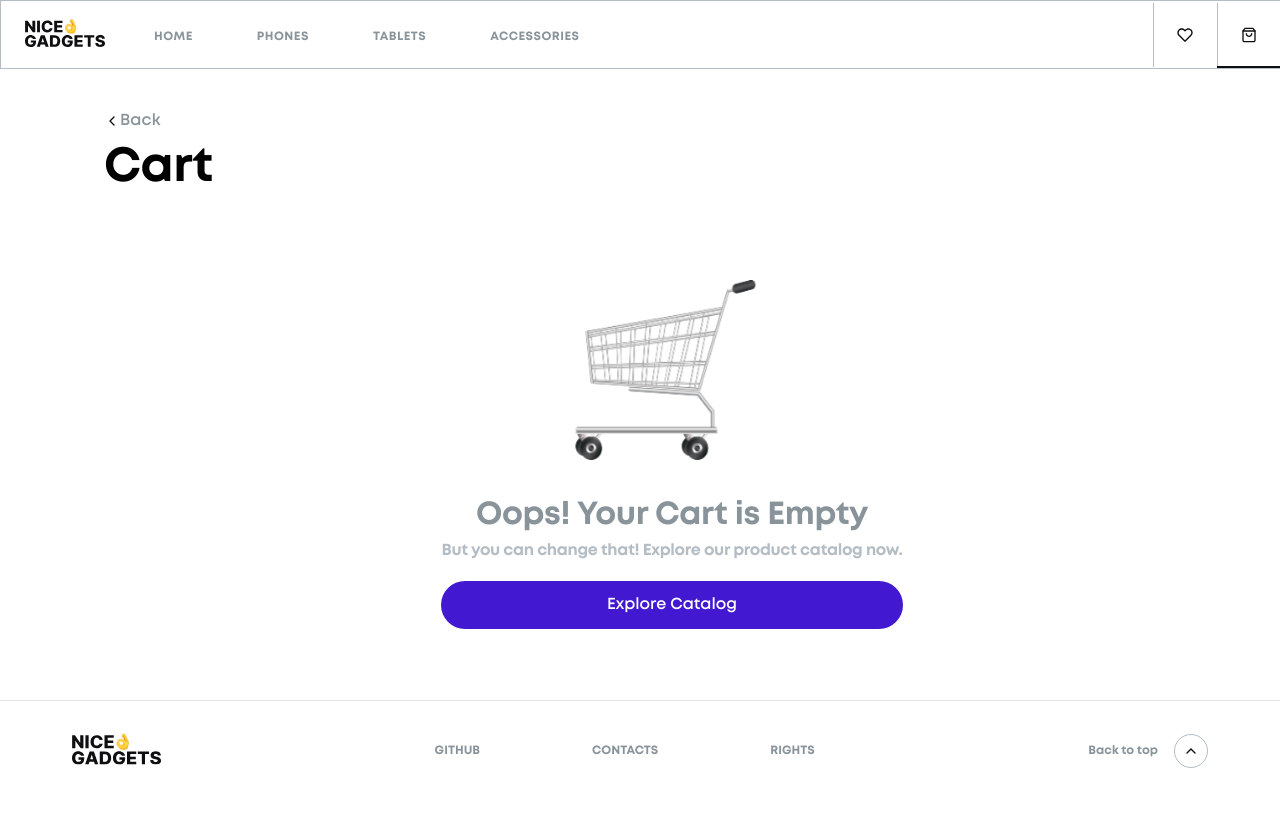
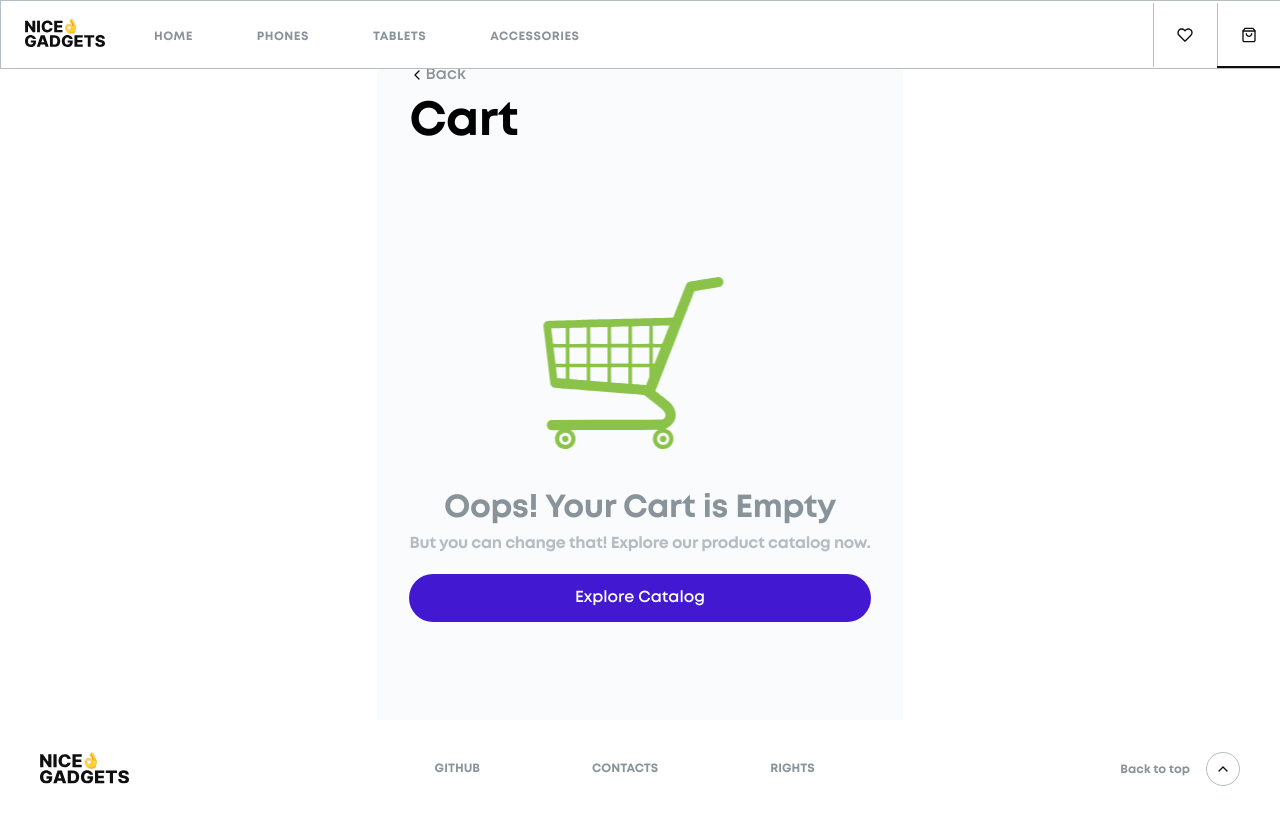
Before and after one commit to fe-aug23-team3/product_catalog, a React (Create React App) app: page /#/cart in a window 1280 px wide. Built offline with nearby package versions, Linux system fonts and the light colour scheme.

Commit message:
Revert "Cart new (#41)"
This reverts commit eadd9258d894043a21a5c83000d30f40971d8170.

```diff
--- a/src/index.tsx
+++ b/src/index.tsx
@@ -2,6 +2,4 @@ import React from 'react';
 import { createRoot } from 'react-dom/client';
 import { Root } from './Root';
 
-document.title = '👌 Nice Gadgets';
-
 createRoot(document.getElementById('root') as HTMLDivElement).render(<Root />);
--- a/src/modules/CartPage/CartPage.module.scss
+++ b/src/modules/CartPage/CartPage.module.scss
@@ -1,29 +1,47 @@
 @import "../../scssStyles/colors";
 @import "../../scssStyles/mixins";
-
-@mixin onBigScreen {
-  @media (min-width: 1200px) {
-    @content;
-  }
-}
 
 .Cart {
   display: flex;
   flex-direction: column;
+  background-color: $hover-bg-color;
+  min-height: 90vh; // temporal 💥!!
 
+  max-width: 1200px;
   margin: 0 auto;
-  padding: 0 32px;
-  padding-top: 110px; // header+40px
-  padding-bottom: 56px;
-  @include onBigScreen{
-    width: 1136px;
-  }
-
+  padding-inline: 32px;
   @include onDesktop {
     padding-inline: 24px;
   }
   @include onTablet {
     padding-inline: 16px;
+  }
+
+  &__linkBack {
+        margin-top: 64px; // temporal 💥!! jast for Cart
+    display: flex;
+    align-items: center;
+    text-decoration: none;
+    margin-bottom: 16px;
+    @include onTablet {
+      font-size: 24px;
+  }
+
+  }
+
+  &__backBtn {
+    font-family: Mont;
+    font-size: 16px;
+    font-style: normal;
+    font-weight: 600;
+    line-height: normal;
+    color: $secondary-color;
+    @include onTablet {
+      font-size: 12px;
+  }
+    &:hover {
+      color: $primary-color;
+    }
   }
 
   &__title {
@@ -33,15 +51,13 @@
     font-weight: 800;
     line-height: 41px;
     letter-spacing: -0.32px;
+    margin-bottom: 32px;
     letter-spacing: -0.48px;
-    margin-bottom: 32px;
-    margin-top: 16px;
+    @include onTablet {
+     font-size: 32px;
+    }
 
-    @include onTablet {
-      font-size: 32px;
-      margin-top: 24px;
 
-    }
   }
 
   &__container {
@@ -72,3 +88,9 @@
     }
   }
 }
+
+.ChevronLeft {
+  path {
+    fill: $primary-color;
+  }
+}
--- a/src/modules/CartPage/CartPage.tsx
+++ b/src/modules/CartPage/CartPage.tsx
@@ -1,16 +1,18 @@
 import React, { useState, useContext, useEffect } from 'react';
+import { useNavigate } from 'react-router-dom';
 import styles from './CartPage.module.scss';
 import { CartItem } from './cartItem';
 import { CartTotal } from './cartTotal';
+import { ReactComponent as ChevronLeft } from '../shared/icons/ChevronLeft.svg';
 import { CartItemType } from './CartTypes/cartItemType';
 import { calculateCartSummary } from './cartUtils';
 import { EmptyCart } from './emptyCart/EmptyCart';
 import { CheckoutModal } from './CheckoutModal/CheckoutModal';
 import { PhonesContext } from '../../store/GlobalProvider';
-import { BackBtn } from '../shared/components/BackBtn';
 
 export const CartPage: React.FC = () => {
   const [isModalOpen, setIsModalOpen] = useState(false);
+  const navigate = useNavigate();
   const phonesContext = useContext(PhonesContext);
   const [cartData, setCartData] = useState<CartItemType[]>(phonesContext.cart);
 
@@ -46,9 +48,16 @@ export const CartPage: React.FC = () => {
     setIsModalOpen(false);
   };
 
+  const goBack = () => {
+    navigate(-1);
+  };
+
   return (
     <div className={styles.Cart}>
-      <BackBtn />
+      <button type="button" className={styles.Cart__linkBack} onClick={goBack}>
+        <ChevronLeft className={styles.ChevronLeft} />
+        <span className={styles.Cart__backBtn}> Back</span>
+      </button>
       <h1 className={styles.Cart__title}>Cart</h1>
 
       {cartSummary.quantity ? (
--- a/src/modules/CartPage/cartItem/CartItem.module.scss
+++ b/src/modules/CartPage/cartItem/CartItem.module.scss
@@ -47,10 +47,6 @@
     background-color: transparent;
     padding: 0;
     border: none;
-    transition: scale 0.4s;
-    &:hover{
-      scale: 1.1;
-    }
   }
 
   &__closeIcon {
@@ -123,26 +119,12 @@
     width: 32px;
     height: 32px;
     cursor: pointer;
-    transition: border-color 0.4s;
 
     &:hover {
       border-color: $primary-color;
     }
   }
-  //
-  &__quantityBtn:disabled {
-    border-color: $icons-color;
-    cursor: default;
 
-    &:hover {
-      border-color: $icons-color;
-    }
-  }
-
-  &__minusIcon:disabled path {
-  fill: $icons-color;
-}
-  //
   &__quantityValue {
     display: inline-block;
     text-align: center;
--- a/src/modules/CartPage/cartItem/CartItem.tsx
+++ b/src/modules/CartPage/cartItem/CartItem.tsx
@@ -52,10 +52,9 @@ export const CartItem: React.FC<CartItemProps> = ({
           <button
             type="button"
             aria-label="decrease"
-            // className={`${styles.cartItem__quantityBtn} ${
-            //   isDisabled ? styles.disabled : ''
-            // }`}
-            className={styles.cartItem__quantityBtn}
+            className={`${styles.cartItem__quantityBtn} ${
+              isDisabled ? styles.disabled : ''
+            }`}
             onClick={handleDecrease}
             disabled={isDisabled}
           >
--- a/src/modules/CartPage/emptyCart/EmptyCart.module.scss
+++ b/src/modules/CartPage/emptyCart/EmptyCart.module.scss
@@ -5,7 +5,7 @@
   display: flex;
   flex-direction: column;
   align-items: center;
-  margin: auto;
+margin: auto;
   @include onTablet {
     padding: 16px 0;
   }
@@ -43,7 +43,7 @@
     }
   }
 
-  &__button {
+  &__button{
     font-family: Mont;
     font-size: 16px;
     font-style: normal;
@@ -65,6 +65,8 @@
     @include onTablet {
       font-size: 12px;
     }
+
+
 
     &:hover {
       box-shadow: 0 3px 13px 0 rgba(23, 32, 49, 0.4);
@@ -98,7 +100,7 @@
   width: 180px;
   height: 180px;
   animation: shake 5s infinite;
-  margin: 60px 0 40px;
+  margin-bottom: 40px;
   @include onTablet {
     width: 120px;
     height: 120px;
--- a/src/modules/CartPage/emptyCart/EmptyCart.tsx
+++ b/src/modules/CartPage/emptyCart/EmptyCart.tsx
@@ -1,14 +1,14 @@
 import React from 'react';
 import { useNavigate } from 'react-router-dom';
 import styles from './EmptyCart.module.scss';
-import CartImage from '../../shared/icons/pngwing1.png';
+import { ReactComponent as CartIcon } from '../../shared/icons/empty_cart.svg';
 
 export const EmptyCart: React.FC = () => {
   const navigate = useNavigate();
 
   return (
     <div className={styles.emptyCart}>
-      <img src={CartImage} alt="img" className={styles.icon} />
+      <CartIcon className={styles.icon} />
       <h2 className={styles.emptyCart__title}> Oops! Your Cart is Empty </h2>
       <p className={styles.emptyCart__describe}>
         But you can change that! Explore our product catalog now.
--- a/src/modules/shared/components/BackBtn/BackBtn.tsx
+++ /dev/null
@@ -1,18 +0,0 @@
-import React from 'react';
-import { useNavigate } from 'react-router-dom';
-import styles from './backBtn.module.scss';
-import { ReactComponent as ChevronLeft } from '../../icons/ChevronLeft.svg';
-
-export const BackBtn: React.FC = () => {
-  const navigate = useNavigate();
-  const goBack = () => {
-    navigate(-1);
-  };
-
-  return (
-    <button type="button" className={styles.linkBack} onClick={goBack}>
-      <ChevronLeft className={styles.ChevronLeft} />
-      <span className={styles.backBtn}> Back</span>
-    </button>
-  );
-};
--- a/src/modules/shared/components/BackBtn/backBtn.module.scss
+++ /dev/null
@@ -1,30 +0,0 @@
-@import "../../../../scssStyles/mixins";
-@import "../../../../scssStyles/colors";
-
-.linkBack {
-  display: flex;
-  align-items: center;
-  text-decoration: none;
-  @include onTablet {
-    font-size: 24px;
-  }
-}
-
-.backBtn {
-  font-family: Mont;
-  font-size: 16px;
-  font-style: normal;
-  font-weight: 600;
-  line-height: normal;
-  color: $secondary-color;
-  transition: color 0.4s;
-  &:hover {
-    color: $primary-color;
-  }
-}
-
-.ChevronLeft {
-  path {
-    fill: $primary-color;
-  }
-}
--- a/src/modules/shared/components/BackBtn/index.tsx
+++ /dev/null
@@ -1 +0,0 @@
-export * from './BackBtn';
--- a/src/modules/shared/components/FooterConponent/Footer.module.scss
+++ b/src/modules/shared/components/FooterConponent/Footer.module.scss
@@ -4,7 +4,6 @@
 
 .container {
   width: 100%;
-  border-top: 1px solid $elements-color ;
 }
 
 .footer {
@@ -13,7 +12,7 @@
   flex-direction: row;
   margin: 0 auto;
   gap: 32px;
-  max-width: 1136px;
+  max-width: 1200px;
   padding: 32px 32px;
 
   @include onTablet {
--- a/src/modules/shared/components/FooterConponent/Footer.tsx
+++ b/src/modules/shared/components/FooterConponent/Footer.tsx
@@ -1,7 +1,6 @@
 /* eslint-disable react/button-has-type */
 /* eslint-disable react/jsx-no-comment-textnodes */
 import React from 'react';
-import { Link } from 'react-router-dom';
 import styles from './Footer.module.scss';
 import logo from '../../icons/main-logo.svg';
 import { ReactComponent as ChevronUp } from '../../icons/ChevronUp.svg';
@@ -17,33 +16,22 @@ export const Footer: React.FC = () => {
   return (
     <footer className={styles.container}>
       <div className={styles.footer}>
-        <Link to="/" onClick={() => scrollToTop()}>
-          <img className={styles.logo} src={logo} alt="nice gadgets logo" />
-        </Link>
+        <img className={styles.logo} src={logo} alt="nice gadgets logo" />
 
         <div className={styles.footer_links}>
           <a
             className={styles.footer_link}
-            href="https://github.com/fe-aug23-team3"
-            target="_blank"
-            rel="noreferrer"
+            href="https://github.com/placeholder"
           >
             Github
           </a>
           <a
             className={styles.footer_link}
             href="mailto:placeholder@example.com"
-            target="_blank"
-            rel="noreferrer"
           >
             Contacts
           </a>
-          <a
-            className={styles.footer_link}
-            href="/placeholder"
-            target="_blank"
-            rel="noreferrer"
-          >
+          <a className={styles.footer_link} href="/placeholder">
             Rights
           </a>
         </div>
```
Also changed, not shown: src/modules/shared/icons/pngwing1.png (deleted).
